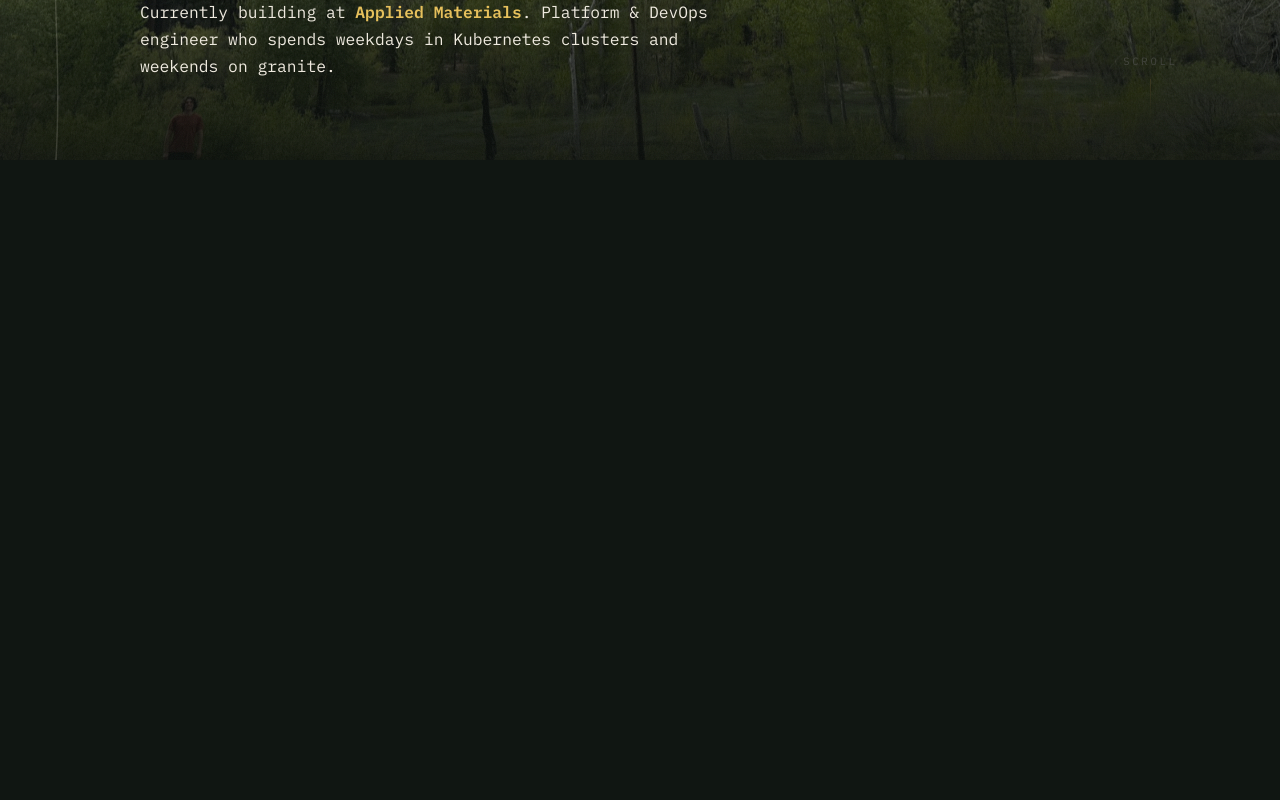
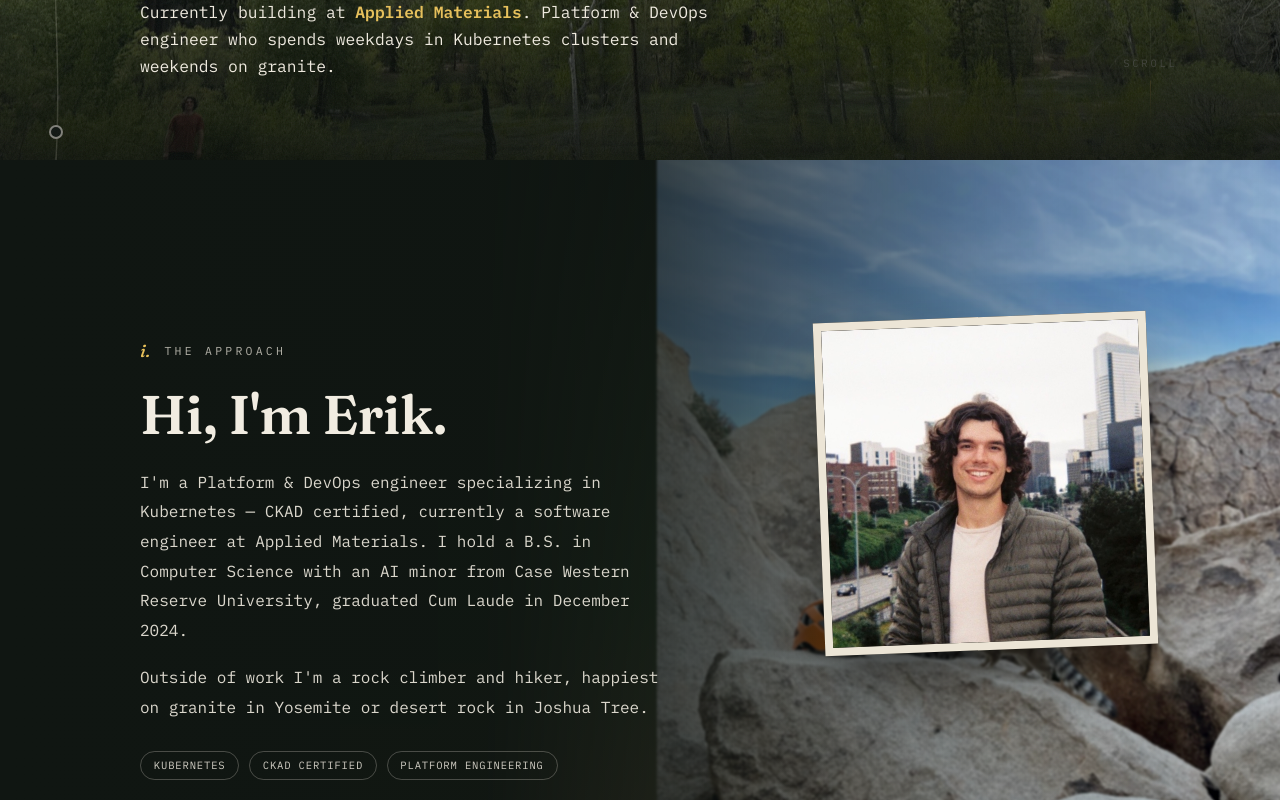
Before and after one commit to erikjearl/erikjearl.com, a React (Vite) app: page / in a window 1280 px wide. Shown: the part 640-1440 px from the top of the page. Before the commit the page ends 800 px from the top, so only its background shows below. Built offline with nearby package versions, Linux system fonts and the light colour scheme.

Commit message:
feat: about section with portrait print

```diff
--- a/src/App.tsx
+++ b/src/App.tsx
@@ -1,6 +1,7 @@
 import { TopNav } from './components/TopNav';
 import { RouteRail } from './components/RouteRail';
 import { Hero } from './components/Hero';
+import { About } from './components/About';
 
 export default function App() {
   return (
@@ -8,6 +9,7 @@ export default function App() {
       <TopNav />
       <RouteRail />
       <Hero />
+      <About />
     </main>
   );
 }
--- /dev/null
+++ b/src/components/About.tsx
@@ -0,0 +1,27 @@
+import { Section } from './Section';
+import { Reveal } from './Reveal';
+import { FloatPhoto } from './FloatPhoto';
+import { site } from '../content/site';
+import { aboutPrint } from '../content/prints';
+import '../styles/about.css';
+
+export function About() {
+  return (
+    <Section id="approach" bg={{ src: '/assets/gear.jpg', alt: 'Climbing helmet and rack on Joshua Tree granite, with a curious ringtail', speed: 0.07 }} scrim>
+      <FloatPhoto print={aboutPrint} />
+      <div className="content" style={{ maxWidth: 600 }}>
+        <Reveal className="section-eyebrow">
+          <span className="num">i.</span>
+          <span className="name">The Approach</span>
+        </Reveal>
+        <Reveal as="h2" delay={1}>{site.aboutHeading}</Reveal>
+        {site.aboutParas.map((p, i) => (
+          <Reveal as="p" key={i} delay={(i + 2) as 2 | 3}>{p}</Reveal>
+        ))}
+        <Reveal className="tag-row" delay={4}>
+          {site.aboutTags.map((t) => <span key={t}>{t}</span>)}
+        </Reveal>
+      </div>
+    </Section>
+  );
+}
--- /dev/null
+++ b/src/styles/about.css
@@ -0,0 +1,39 @@
+/* ============ i. THE APPROACH ============ */
+#approach{
+  background:linear-gradient(180deg, var(--valley-dark), #22301f 55%, var(--rock-warm) 100%);
+}
+#approach .bg-layer{
+  left:auto;
+  right:0;
+  width:48%;
+}
+#approach .bg-layer img{
+  filter:blur(1.2px) saturate(.85) contrast(1.02) brightness(.88);
+  transform:scale(1.03);
+}
+#approach .scrim{
+  background:linear-gradient(90deg, var(--valley-dark) 0%, rgba(16,22,18,.98) 38%, rgba(16,22,18,.55) 60%, rgba(16,22,18,.15) 82%, transparent 100%);
+}
+#approach .float-photo{
+  width:min(26vw, 400px);
+}
+#approach .float-photo figure{
+  border:8px solid #ece5d6;
+  box-shadow:0 34px 70px -18px rgba(0,0,0,.7);
+}
+#approach h2{
+  font-size:3.4rem;
+  line-height:1.02;
+  margin-bottom:1.6rem;
+}
+#approach p{
+  max-width:520px;
+  font-size:1rem;
+  line-height:1.85;
+  opacity:.9;
+}
+#approach p + p{margin-top:1.1rem;}
+
+@media (max-width:1080px){
+  #approach{flex-direction:column;align-items:flex-start;}
+}
```
